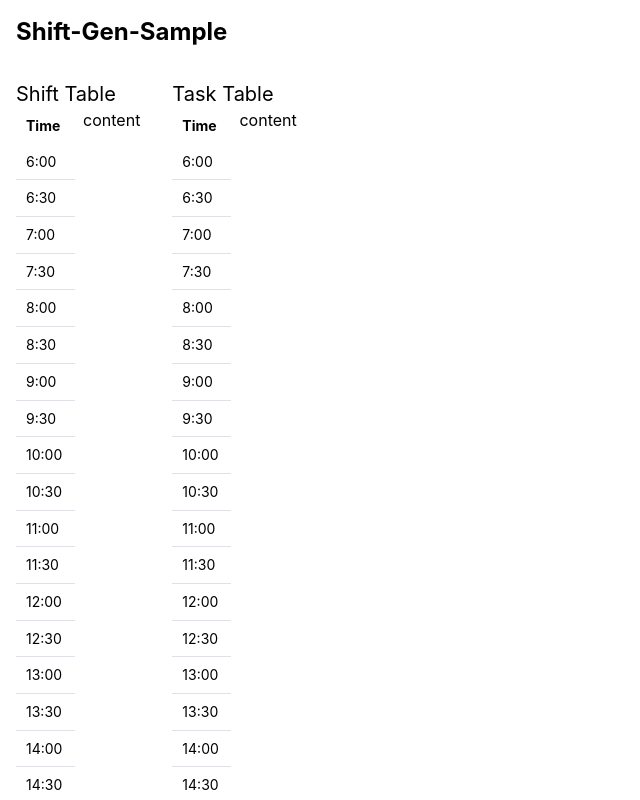
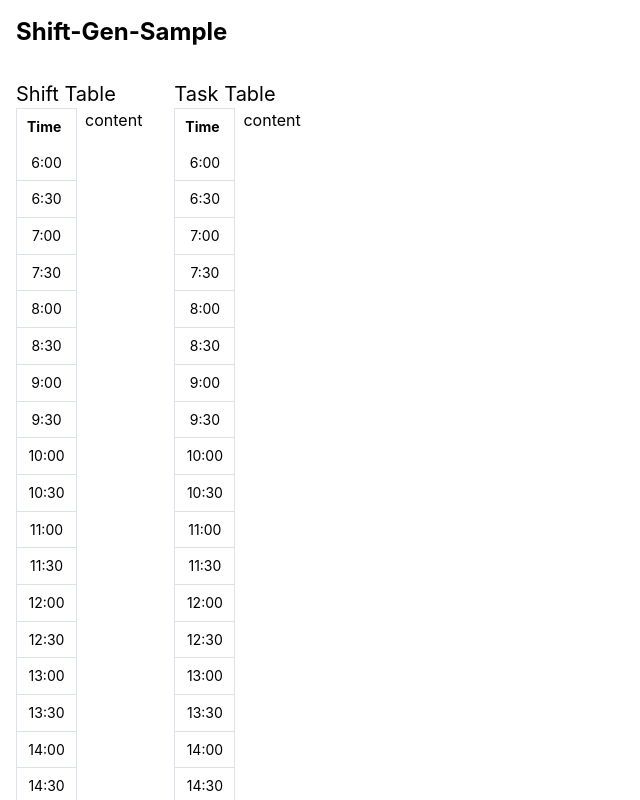
Before and after one commit to imaimai17468/shift-gen-sample, a Next.js app: page / in a window 1280 px wide. Shown: the top 800 px of the page, without its empty margins (0-640 px from the left). Built offline with nearby package versions, Linux system fonts and the light colour scheme.

Commit message:
feat: Add text-center class to TimeTable component

```diff
--- a/src/components/common/TimeTable/TimeTable.tsx
+++ b/src/components/common/TimeTable/TimeTable.tsx
@@ -6,13 +6,13 @@ export const TimeTable = () => {
   const rows = useMemo(() => {
     return SHIFT_TIMES.map((time) => (
       <Table.Tr key={time}>
-        <Table.Td>{time}</Table.Td>
+        <Table.Td className="text-center">{time}</Table.Td>
       </Table.Tr>
     ));
   }, []);
 
   return (
-    <Table>
+    <Table withTableBorder>
       <Table.Thead>
         <Table.Th>Time</Table.Th>
       </Table.Thead>
```
